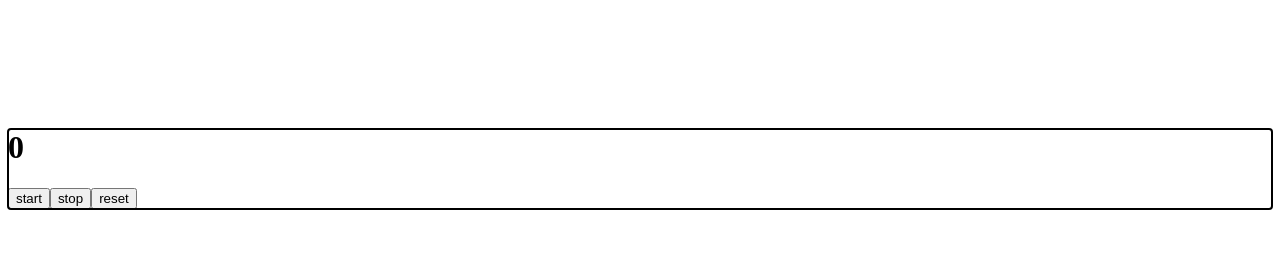
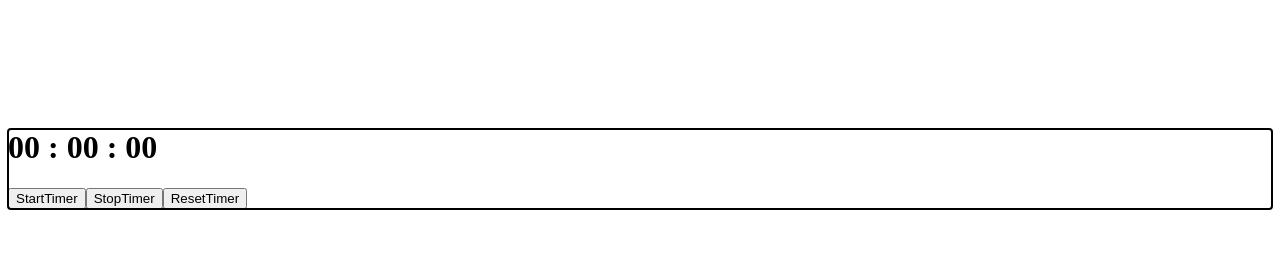
Before and after one commit to Johnny-TYR/vue-practice, a Vue app: page /timer in a window 1280 px wide. Shown: the top 278 px of the page. Built offline with nearby package versions, Linux system fonts and the light colour scheme; what iview would draw is missing.

Commit message:
changed display of stopwatch

```diff
--- a/package.json
+++ b/package.json
@@ -10,6 +10,7 @@
     "axios": "^1.3.4",
     "core-js": "^3.8.3",
     "iview": "^3.5.4",
+    "moment": "^2.29.4",
     "view-design": "^4.4.0",
     "vue": "^2.6.14",
     "vue-router": "^3.5.1",
--- a/src/components/Timer/TimerBase.vue
+++ b/src/components/Timer/TimerBase.vue
@@ -1,11 +1,11 @@
 <template lang="pug">
 #TimerBase
   .TimerBase
-    h1 {{ time }}
+    h1 {{ displayTime }}
     .btnContainer
-      Button(@click="start") {{ "start" }}
-      Button(@click="stop") {{ "stop" }}
-      Button(@click="reset") {{ "reset" }}
+      Button(@click="StartTimer") {{ "StartTimer" }}
+      Button(@click="StopTimer") {{ "StopTimer" }}
+      Button(@click="ResetTimer") {{ "ResetTimer" }}
 </template>
 
 <script>
@@ -13,26 +13,42 @@ export default {
   name: "TimerBase",
   data() {
     return {
-      time: 0,
       runClock: null,
+      hour: 0,
+      min: 0,
+      sec: 0,
+      runClockInterval: null,
     };
   },
+  computed: {
+    displayTime() {
+      let displayHour = this.hour < 10 ? `0${this.hour}` : this.hour;
+      let displayMin = this.hour < 10 ? `0${this.min}` : this.min;
+      let displaySec = this.sec < 10 ? `0${this.sec}` : this.sec;
+      return `${displayHour} : ${displayMin} : ${displaySec}`;
+    },
+  },
+  methods: {
+    // 開始計時器
+    StartTimer() {
+      this.$Message.success("Start");
+    },
+    // 停止計時器
+    StopTimer() {
+      this.$Message.error("StopTimer");
+    },
+    // 歸零計時器
+    ResetTimer() {
+      this.$Message.info("ResetTimer");
+      clearInterval(this.runClockInterval);
+      this.hour = 0;
+      this.min = 0;
+      this.sec = 0;
+    },
+    // 設定計時的
+    Interval(){
 
-  methods: {
-    start() {
-      this.$Message.success("Start");
-      this.runClock = setInterval(() => {
-        this.time++;
-      }, 1000);
-    },
-    stop() {
-      this.$Message.error("stop");
-      clearInterval(this.runClock)
-    },
-    reset() {
-      this.$Message.info("reset");
-      this.time = 0
-    },
+    }
   },
 };
 </script>
--- a/src/views/iView.vue
+++ b/src/views/iView.vue
@@ -1,9 +1,9 @@
 <template>
   <div>
-    <div id="clock">{{ time }}</div>
-    <button @click="start">Start</button>
-    <button @click="stop">Stop</button>
-    <button @click="reset">Reset</button>
+    <div class="timerDisplay">{{ display }}</div>
+    <button @click="startTimer">Start</button>
+    <button @click="pauseTimer">Pause</button>
+    <button @click="resetTimer">Reset</button>
   </div>
 </template>
 
@@ -11,70 +11,59 @@
 export default {
   data() {
     return {
-      time: "00:00:00.000",
-      timeBegan: null,
-      timeStopped: null,
-      stoppedDuration: 0,
-      started: null,
-      running: false,
+      milliseconds: 0,
+      seconds: 0,
+      minutes: 0,
+      hours: 0,
+      interval: null,
     };
   },
+  computed: {
+    display() {
+      let h = this.hours < 10 ? "0" + this.hours : this.hours;
+      let m = this.minutes < 10 ? "0" + this.minutes : this.minutes;
+      let s = this.seconds < 10 ? "0" + this.seconds : this.seconds;
+      let ms =
+        this.milliseconds < 10
+          ? "00" + this.milliseconds
+          : this.milliseconds < 100
+          ? "0" + this.milliseconds
+          : this.milliseconds;
+      return `${h} : ${m} : ${s} : ${ms}`;
+    },
+  },
   methods: {
-    start() {
-      if (this.running) return;
-
-      if (this.timeBegan === null) {
-        this.reset();
-        this.timeBegan = new Date();
+    startTimer() {
+      if (this.interval !== null) {
+        clearInterval(this.interval);
       }
-
-      if (this.timeStopped !== null) {
-        this.stoppedDuration += new Date() - this.timeStopped;
+      this.interval = setInterval(this.displayTimer, 10);
+    },
+    pauseTimer() {
+      clearInterval(this.interval);
+    },
+    resetTimer() {
+      clearInterval(this.interval);
+      this.milliseconds = 0;
+      this.seconds = 0;
+      this.minutes = 0;
+      this.hours = 0;
+    },
+    displayTimer() {
+      this.milliseconds += 10;
+      if (this.milliseconds == 1000) {
+        this.milliseconds = 0;
+        this.seconds++;
+        if (this.seconds == 60) {
+          this.seconds = 0;
+          this.minutes++;
+          if (this.minutes == 60) {
+            this.minutes = 0;
+            this.hours++;
+          }
+        }
       }
-
-      this.started = setInterval(this.clockRunning, 10);
-      this.running = true;
-    },
-    stop() {
-      this.running = false;
-      this.timeStopped = new Date();
-      clearInterval(this.started);
-    },
-    reset() {
-      this.running = false;
-      clearInterval(this.started);
-      this.stoppedDuration = 0;
-      this.timeBegan = null;
-      this.timeStopped = null;
-      this.time = "00:00:00.000";
-    },
-    clockRunning() {
-      const currentTime = new Date();
-      const timeElapsed = new Date(
-        currentTime - this.timeBegan - this.stoppedDuration
-      );
-      const hour = timeElapsed.getUTCHours();
-      const min = timeElapsed.getUTCMinutes();
-      const sec = timeElapsed.getUTCSeconds();
-      const ms = timeElapsed.getUTCMilliseconds();
-
-      this.time =
-        zeroPrefix(hour, 2) +
-        ":" +
-        zeroPrefix(min, 2) +
-        ":" +
-        zeroPrefix(sec, 2) +
-        "." +
-        zeroPrefix(ms, 3);
     },
   },
 };
-
-function zeroPrefix(num, digit) {
-  let zero = "";
-  for (let i = 0; i < digit; i++) {
-    zero += "0";
-  }
-  return (zero + num).slice(-digit);
-}
 </script>
```
Also changed, not shown: 1 other file (tests, documents, lock files or other folders).
